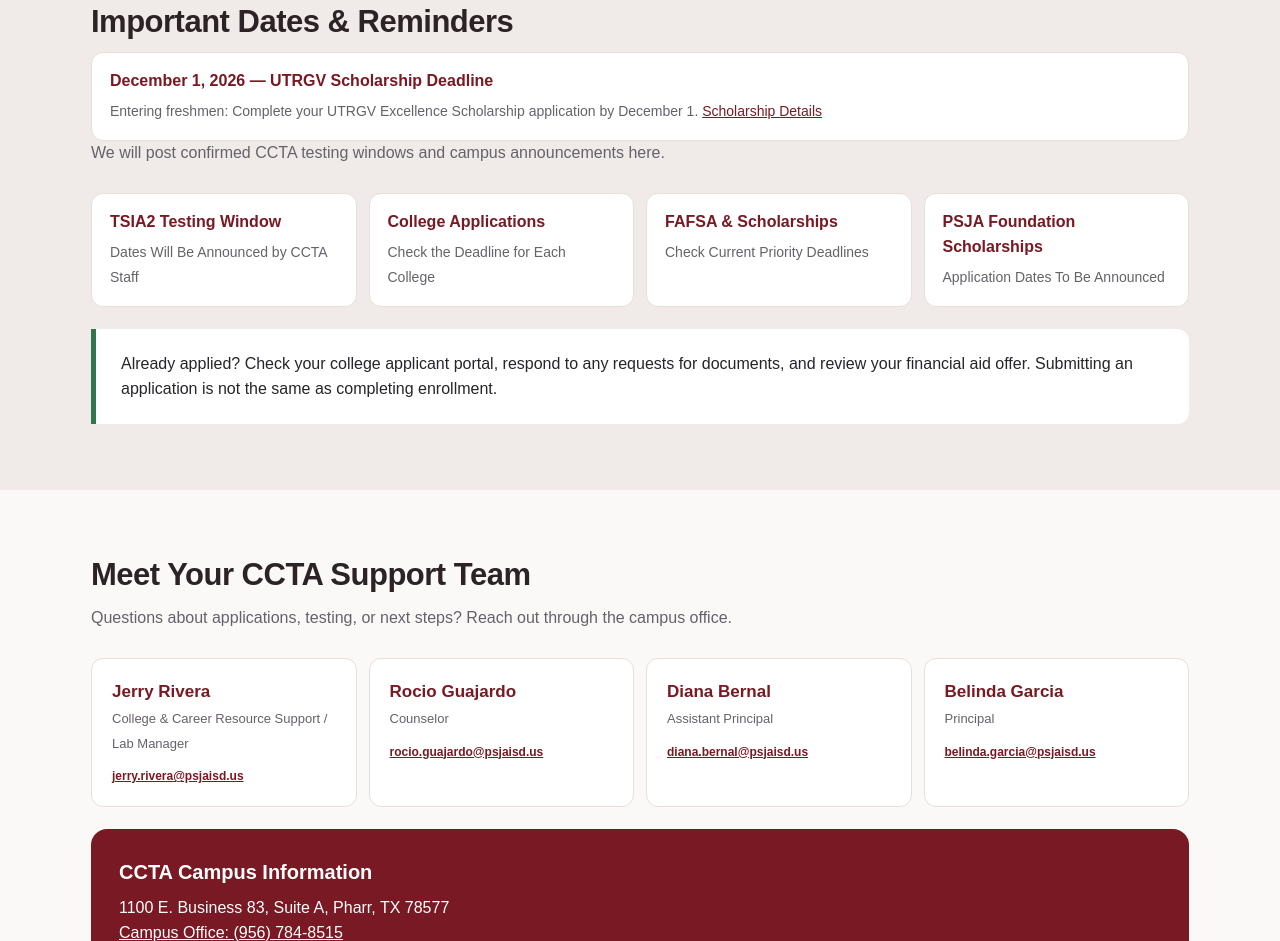
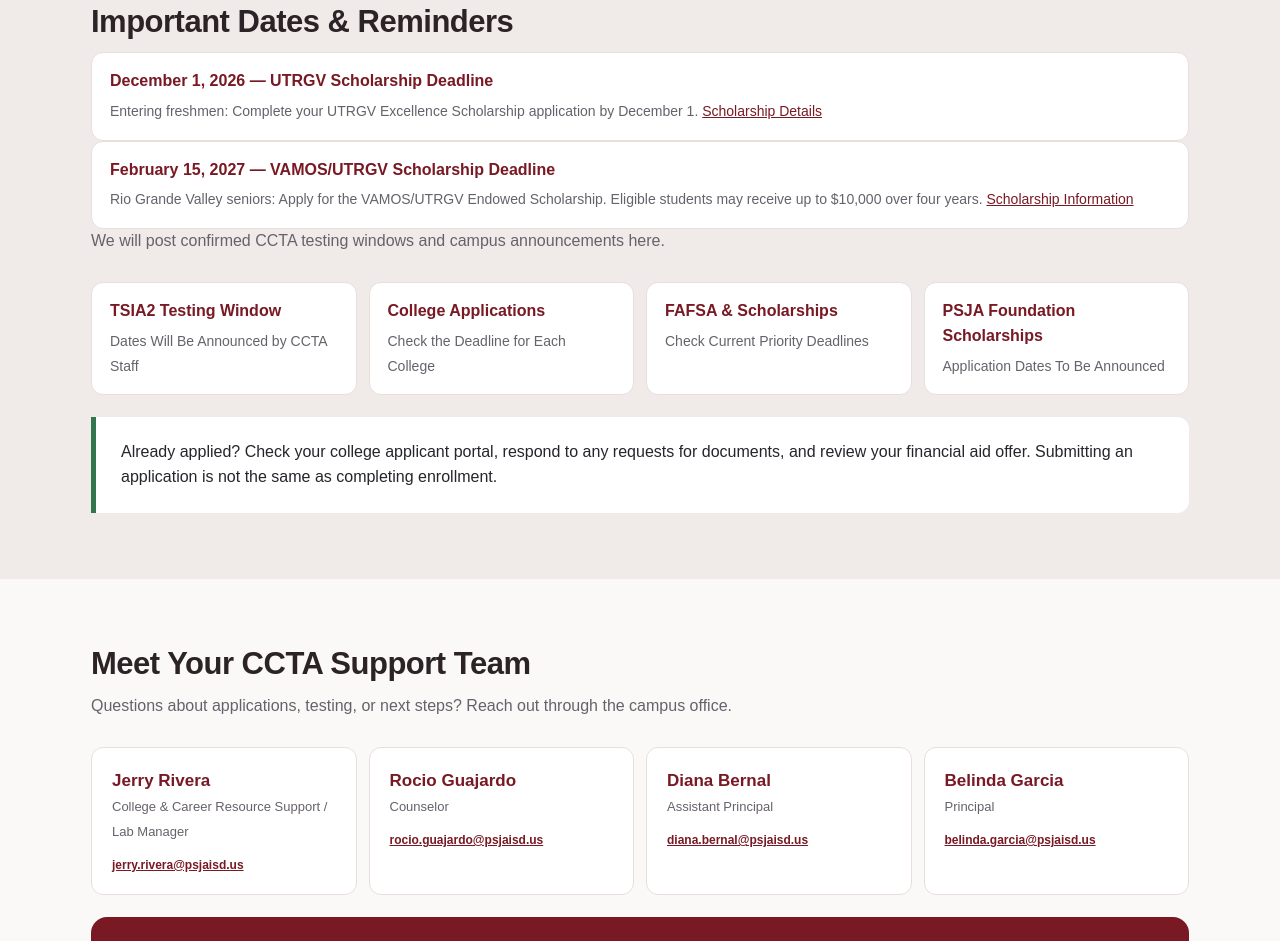
Before and after one commit to jrivera2003/CCTA-Success-Hub, a plain HTML site: page index.html in a window 1280 px wide. Shown: the part 2977-3918 px from the top of the page. Drawn offline with Linux system fonts and the light colour scheme.

Commit message:
Add VAMOS scholarship deadline

```diff
--- a/index.html
+++ b/index.html
@@ -22,6 +22,12 @@
 <strong>December 1, 2026 — UTRGV Scholarship Deadline</strong>
 <span>Entering freshmen: Complete your UTRGV Excellence Scholarship application by December 1. <a href="https://www.utrgv.edu/scholarships/freshman-scholarships/index.htm" target="_blank" rel="noopener noreferrer">Scholarship Details</a></span>
 </div>
+
+<div class="pill">
+<strong>February 15, 2027 — VAMOS/UTRGV Scholarship Deadline</strong>
+<span>Rio Grande Valley seniors: Apply for the VAMOS/UTRGV Endowed Scholarship. Eligible students may receive up to $10,000 over four years. <a href="https://www.vamosscholars.org/" target="_blank" rel="noopener noreferrer">Scholarship Information</a></span>
+</div>
+
 <p class="lead">We will post confirmed CCTA testing windows and campus announcements here.</p><div class="pills"><div class="pill"><strong>TSIA2 Testing Window</strong><span>Dates Will Be Announced by CCTA Staff</span></div><div class="pill"><strong>College Applications</strong><span>Check the Deadline for Each College</span></div><div class="pill"><strong>FAFSA &amp; Scholarships</strong><span>Check Current Priority Deadlines</span></div><div class="pill"><strong>PSJA Foundation Scholarships</strong><span>Application Dates To Be Announced</span></div></div><div class="notice" style="margin-top:22px">Already applied? Check your college applicant portal, respond to any requests for documents, and review your financial aid offer. Submitting an application is not the same as completing enrollment.</div></div></section>
 <section id="team"><div class="wrap"><h2>Meet Your CCTA Support Team</h2><p class="lead">Questions about applications, testing, or next steps? Reach out through the campus office.</p><div class="staff"><div class="person"><strong>Jerry Rivera</strong><span>College &amp; Career Resource Support / Lab Manager</span><a class="staff-email" href="mailto:jerry.rivera@psjaisd.us">jerry.rivera@psjaisd.us</a></div><div class="person"><strong>Rocio Guajardo</strong><span>Counselor</span><a class="staff-email" href="mailto:rocio.guajardo@psjaisd.us">rocio.guajardo@psjaisd.us</a></div><div class="person"><strong>Diana Bernal</strong><span>Assistant Principal</span><a class="staff-email" href="mailto:diana.bernal@psjaisd.us">diana.bernal@psjaisd.us</a></div><div class="person"><strong>Belinda Garcia</strong><span>Principal</span><a class="staff-email" href="mailto:belinda.garcia@psjaisd.us">belinda.garcia@psjaisd.us</a></div></div><div class="campus"><h3>CCTA Campus Information</h3><div>1100 E. Business 83, Suite A, Pharr, TX 78577</div><div><a href="tel:+19567848515">Campus Office: (956) 784-8515</a></div><div style="margin-top:10px"><a href="https://ecp.psjaisd.us/college-career-technology-academy/contact-us" rel="noopener" target="_blank">Official CCTA Campus Website ↗</a></div></div></div></section></main>
 <footer><div class="wrap"><div>CCTA College &amp; Career Success Hub • Website Preview</div><p style="opacity:.8;max-width:900px">Draft resource hub for review. TSIA2 dates are not yet confirmed. College and aid deadlines must be verified with the official provider. Campus staff names and roles should be confirmed before public launch.</p></div></footer><script src="deadlines.js" defer></script></body></html>
```
